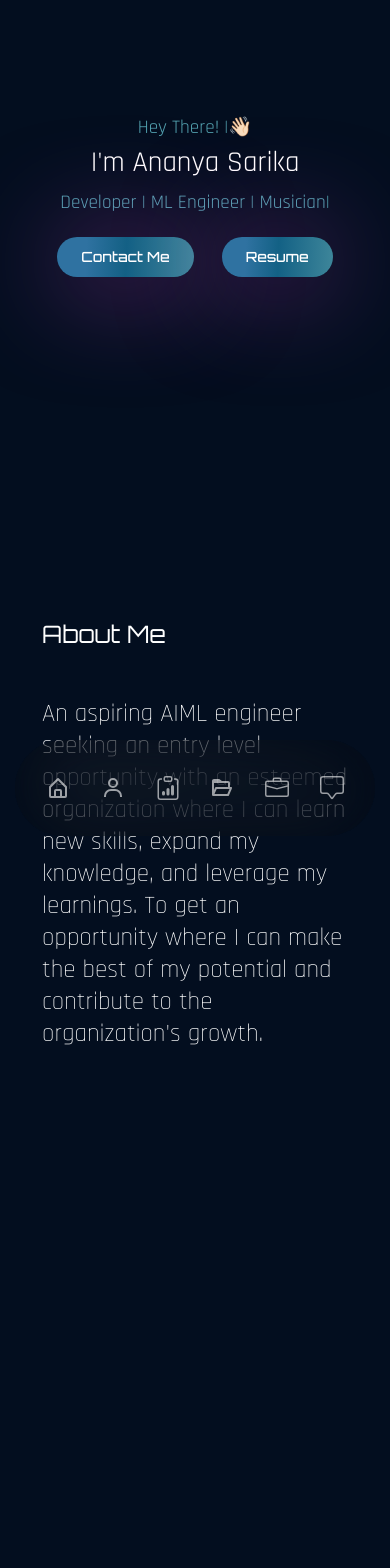
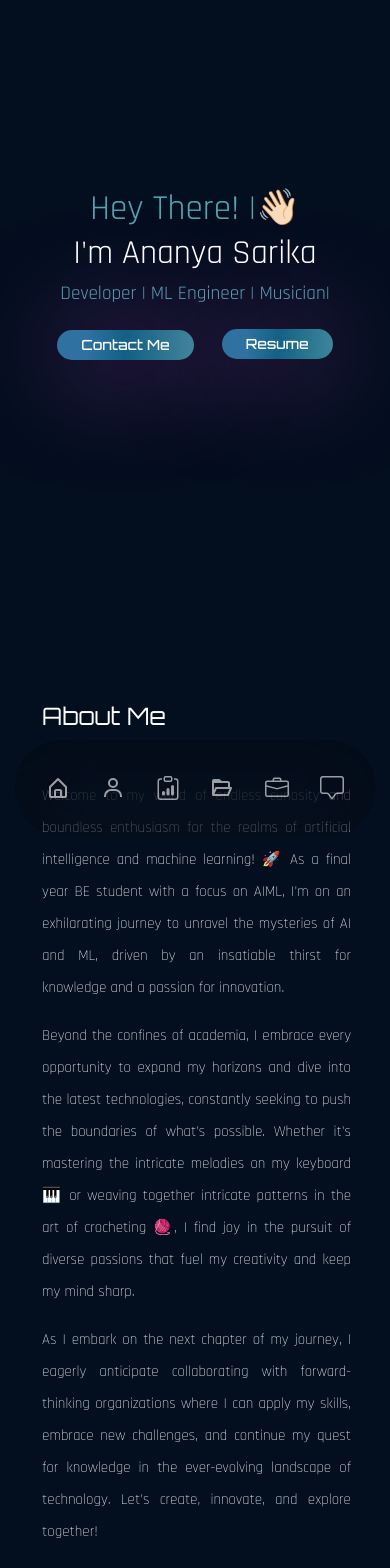
Before and after one commit to AnanyaSarika/Portfolio, a React (Create React App) app: page / in a window 390 px wide. Shown: the top 1568 px of the page. Built offline with nearby package versions, Linux system fonts and the light colour scheme; a web font is replaced by a local one.

Commit message:
Changes made to about and projects

```diff
--- a/src/components/about/About.css
+++ b/src/components/about/About.css
@@ -26,4 +26,20 @@
     align-items: center;
     margin-top: 5%;
     margin-left: 1%;
+    text-align: justify;
 }
+
+
+@media(max-width: 768px){
+    .about-container p{
+        font-size: 15px;
+        color: white;
+        display: flex;
+        font-weight: 100;
+        justify-content: center;
+        align-items: center;
+        margin-top: 5%;
+        margin-left: 1%;
+        text-align: justify;
+    }
+}
--- a/src/components/about/About.jsx
+++ b/src/components/about/About.jsx
@@ -5,8 +5,12 @@ const About = () => {
   return <div className='about-container' id='about'>
     <h1>About  Me</h1>
     <div>
-        <p>An aspiring AIML engineer seeking an entry level opportunity with an esteemed organization where I can learn new skills, expand my knowledge, and leverage my learnings. To get an opportunity where I can make the best of my potential and contribute to the organization's growth.</p>
+
+        <p>Welcome to my world of endless curiosity and boundless enthusiasm for the realms of artificial intelligence and machine learning! 🚀 As a final year BE student with a focus on AIML, I'm on an exhilarating journey to unravel the mysteries of AI and ML, driven by an insatiable thirst for knowledge and a passion for innovation. </p>
+        <p>Beyond the confines of academia, I embrace every opportunity to expand my horizons and dive into the latest technologies, constantly seeking to push the boundaries of what's possible. Whether it's mastering the intricate melodies on my keyboard 🎹 or weaving together intricate patterns in the art of crocheting 🧶, I find joy in the pursuit of diverse passions that fuel my creativity and keep my mind sharp.</p>
+        <p>As I embark on the next chapter of my journey, I eagerly anticipate collaborating with forward-thinking organizations where I can apply my skills, embrace new challenges, and continue my quest for knowledge in the ever-evolving landscape of technology. Let's create, innovate, and explore together!</p>
     </div>
+
   </div>;
 };
 
--- a/src/components/projects/data.js
+++ b/src/components/projects/data.js
@@ -1,4 +1,22 @@
 export const PROJECT_DATA =[
+    {
+        title: "Resume Generator and Parser",
+        skills: ['Skills: ','Python, ','Computer-Vision, ','Machine Learning, ',' Streamlit'],
+        desc:['This project deploys a website where users can either generate their resume or analyze their existing resumes.','With the resume generator, the user can input their details and a basic resume will be generated with the given details.','With the resume parser, the user can provide their resume in the form of pdf and the parser analyzes the resume and provides what jo b role best suits them.','It also provides some suggestions on how to imprive their resumes']
+
+    },
+    {
+        title: "Kidney Stone Detection",
+        skills: ['Skills: ','Python, ','Computer-Vision, ','Machine Learning, ',' Streamlit'],
+        desc:['This project deploys a website where users can input scanned medical images of kidney and with the help of computer vision techniques and machine learning, the model detects the presence of kidney stone. ']
+
+    },
+    {
+        title: "Event Planner Application ",
+        skills: ['Skills: ','Android Studio, ','Java, ','Firebase'],
+        desc:['Developed a mobile based application using Android studio where users can schedule events such as birthday party, wedding, etc according to their needs.','Made use of firebase datastore to store the data given by the user.']
+
+    },
     {
         title: "Data Classification using CNN",
         skills:['Skills: ','Machine Learning, ',' Python'
--- a/src/components/skills/Skills.css
+++ b/src/components/skills/Skills.css
@@ -82,6 +82,7 @@
     .skills-container h5{
         font-size: 1.3rem;
         margin-bottom: 2rem;
+        margin-left: 5%;
     }
     .skills-container::after,
     .skills-container::before{
--- a/src/components/skills/skillInfoCard/SkillInfoCard.css
+++ b/src/components/skills/skillInfoCard/SkillInfoCard.css
@@ -67,3 +67,15 @@
     transition: all 0.5s ease-in-out;
 
 }
+@media(max-width: 768px){
+    .skills-info-card{
+        min-height: 23rem;
+        border-radius: 0.65rem;
+        border: 2px solid rgb(29, 118, 121);
+        background: none;
+        backdrop-filter:  blur(1rem);
+        margin-left: 5%;
+        margin-right: 5%;
+
+    }
+}
--- a/src/index.css
+++ b/src/index.css
@@ -71,7 +71,7 @@
 
 }
 
-@media(max-width:800px){
+@media(max-width:768px){
   .banner_name{
 
     font-size: 1.2rem;
@@ -81,20 +81,21 @@
     margin-bottom: 1%;
   }
   .name{
-    font-size:1.8rem;
+    font-size:2.1rem;
     justify-content: center;
     align-items: center;
 
   }
   .banner_name1{
-    font-size: 1.2rem;
+    font-size: 2.2rem;
     justify-content: center;
     align-items: center;
-    margin-bottom: 1%;
+    margin-top: 30%;
+    margin-bottom: 5%;
   }
 
   .btn{
-    height: 40px;
+    height: 30px;
     margin-bottom: 80px;
   }
 }
```
